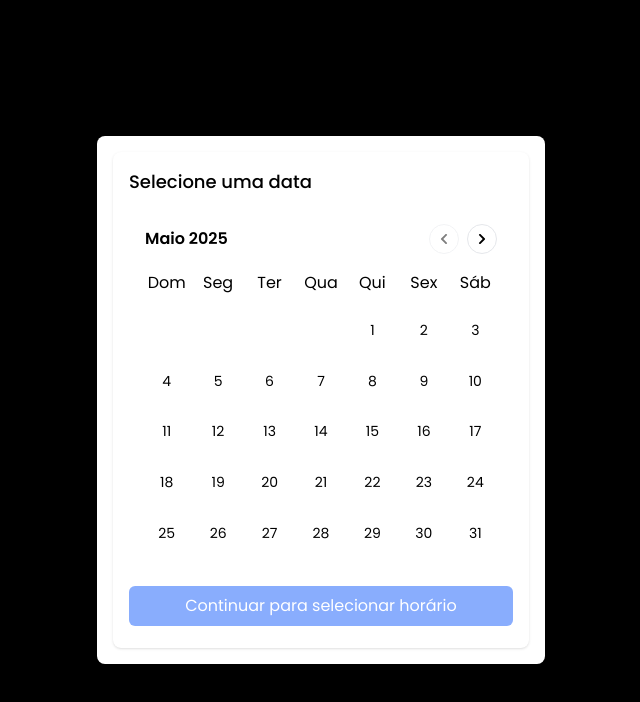
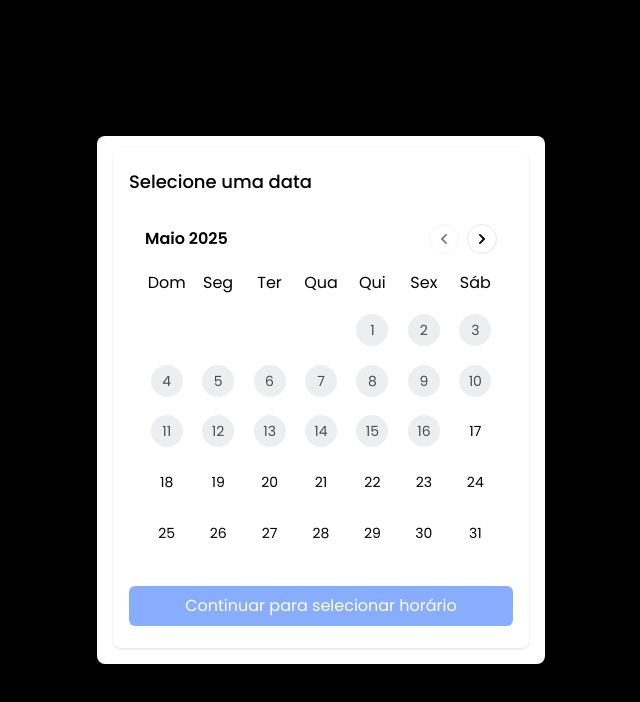
Before and after one commit to Thalisu/booking-calendar, a React (Vite) app: page / in a window 1280 px wide. Shown: the top 702 px of the page, without its empty margins (319-959 px from the left). Built offline with nearby package versions, Linux system fonts and the light colour scheme.

Commit message:
feat: disable past days

```diff
--- a/src/components/Calendar/CalendarDayPicker.tsx
+++ b/src/components/Calendar/CalendarDayPicker.tsx
@@ -8,10 +8,14 @@ interface IProps {
 const CalendarDayPicker = ({ day, disabled, onClick, isSelected }: IProps) => {
   return (
     <button
+      aria-disabled={disabled}
+      aria-label={`Choose day ${day}`}
       disabled={disabled}
-      className={`w-full max-w-8 aspect-square  flex items-center justify-center text-sm  rounded-full transition-colors ${
-        isSelected ? "bg-blue-600 text-white" : "hover:bg-gray-100"
-      }`}
+      className="w-full max-w-8 aspect-square  flex items-center justify-center text-sm hover:bg-blue-200!  rounded-full transition-colors disabled:opacity-70 disabled:cursor-not-allowed! disabled:bg-gray-200!"
+      style={{
+        backgroundColor: isSelected ? "#007bff" : "transparent",
+        color: isSelected ? "white" : "black",
+      }}
       onClick={onClick}
     >
       {day}
--- a/src/components/Calendar/CalendarDays.tsx
+++ b/src/components/Calendar/CalendarDays.tsx
@@ -30,7 +30,7 @@ const CalendarDays = ({ calendarDays, currentDate }: IProps) => {
             }}
           />
         ) : (
-          <div className="w-full max-w-8 aspect-square"></div>
+          <div className="w-full max-w-8 aspect-square" key={index}></div>
         )
       )}
     </>
--- a/src/hooks/useCalendar.tsx
+++ b/src/hooks/useCalendar.tsx
@@ -25,7 +25,11 @@ export const useCalendar = () => {
     }
 
     for (let i = 1; i <= totalDays; i++) {
-      daysArray.push({ day: i, disabled: false });
+      console.log(today.current.getDate());
+      daysArray.push({
+        day: i,
+        disabled: today.current.getDate() > i,
+      });
     }
 
     setDays(daysArray);
```
